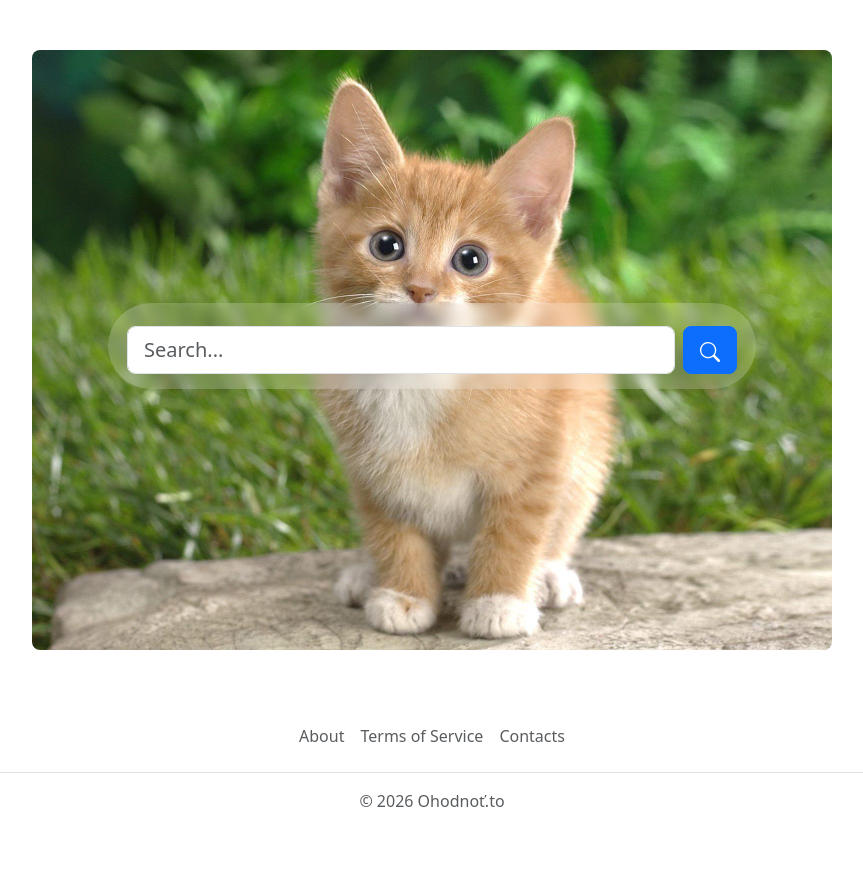
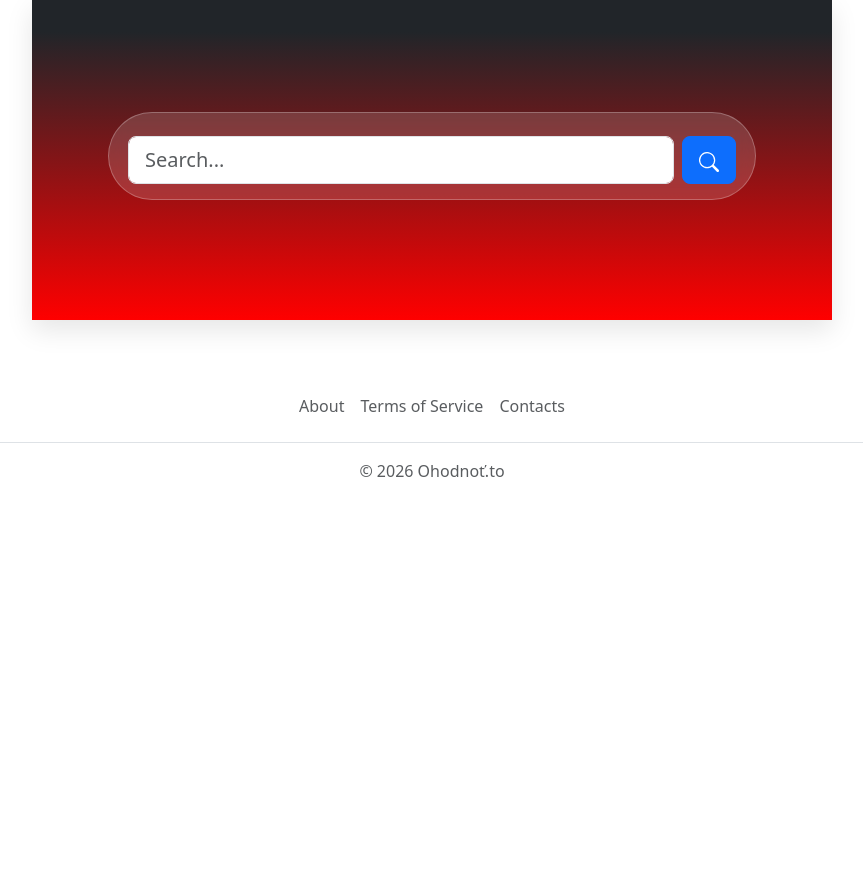
Before and after one commit to gyarab/2025_wt_prj_kvapil, a Django app: page / in a window 1280 px wide. Shown: the part 56-925 px from the top of the page, without its empty margins (208-1071 px from the left). After the commit the page ends 533 px from the top, so only its background shows below. Run offline with Django 5.2, Linux system fonts and the light colour scheme.

Commit message:
Made the home screen look much nicer (finally with a gradient); added API playground (not working yet)

```diff
--- a/prj/app/templates/base.html
+++ b/prj/app/templates/base.html
@@ -45,8 +45,12 @@
             </div>
         </div>
     </nav>
-    {% block content %}
-    {% endblock %}
+
+    <div>
+        {% block content %}
+        {% endblock %}
+    </div>
+
     <div class="container">
         <footer class="py-3 my-4">
             <ul class="nav justify-content-center border-bottom pb-3 mb-3">
--- a/prj/app/templates/home.html
+++ b/prj/app/templates/home.html
@@ -2,56 +2,50 @@
 {% load static %}
 {% block content %}
 <style>
-    /* Container that holds both the image and the input */
-    .hero-container {
-        position: relative;
+.hero-container {
+    position: relative;
+    width: 100%;
+    max-width: 800px;
+    margin: 0px auto 50px auto;
+}
+    .hero-gradient-bg {
         width: 100%;
-        max-width: 800px; /* Adjust based on your layout */
-        margin: 50px auto;
+        height: 320px;
+        background: linear-gradient(to bottom, #212529 10%, #ff0000 100%);
+        box-shadow: 0 10px 25px rgba(0, 0, 0, 0.1);
     }
-
-    /* The background image */
-    .mnauimg {
-        width: 100%;
-        height: auto;
-        display: block;
-        border-radius: 8px; /* Optional: adds rounded corners */
-    }
-
-    /* The overlaying search bar */
     .search-overlay {
         position: absolute;
         top: 50%;
         left: 50%;
         transform: translate(-50%, -50%);
-        width: 80%; /* Adjust how wide you want the search bar to be */
+        width: 80%;
         z-index: 2;
     }
-
-    /* Optional: semi-transparent background for the row to pop */
     .search-row {
-        background: rgba(255, 255, 255, 0.2);
+        background: rgba(255, 255, 255, 0.15);
         padding: 15px;
         border-radius: 50px;
-        backdrop-filter: blur(5px); /* Glossy effect */
+        backdrop-filter: blur(8px);
+        border: 1px solid rgba(255, 255, 255, 0.25);
     }
 </style>
 
 <div>
-    <h1 hidden>Welcome to Ohodnoť.to</h1>
-
     <div class="hero-container">
-        <img src="{% static 'mnau.png' %}" alt="Mňau" class="mnauimg">
+        <div class="hero-gradient-bg"></div>
 
         <div class="search-overlay">
-            <div class="row g-2 justify-content-center align-items-center search-row sticky-bottom">
+            <div class="row g-2 justify-content-center align-items-center search-row">
                 <div class="col">
                     <input type="text" class="form-control form-control-lg" placeholder="Search...">
                 </div>
                 <div class="col-auto">
                     <button class="btn btn-primary btn-lg">
-                        <svg xmlns="http://www.w3.org/2000/svg" width="20" height="20" fill="currentColor" class="bi bi-search" viewBox="0 0 16 16">
-                            <path d="M11.742 10.344a6.5 6.5 0 1 0-1.397 1.398h-.001q.044.06.098.115l3.85 3.85a1 1 0 0 0 1.415-1.414l-3.85-3.85a1 1 0 0 0-.115-.1zM12 6.5a5.5 5.5 0 1 1-11 0 5.5 5.5 0 0 1 11 0" />
+                        <svg xmlns="http://www.w3.org/2000/svg" width="20" height="20" fill="currentColor"
+                            class="bi bi-search" viewBox="0 0 16 16">
+                            <path
+                                d="M11.742 10.344a6.5 6.5 0 1 0-1.397 1.398h-.001q.044.06.098.115l3.85 3.85a1 1 0 0 0 1.415-1.414l-3.85-3.85a1 1 0 0 0-.115-.1zM12 6.5a5.5 5.5 0 1 1-11 0 5.5 5.5 0 0 1 11 0" />
                         </svg>
                     </button>
                 </div>
--- a/prj/app/views.py
+++ b/prj/app/views.py
@@ -16,3 +16,6 @@ def render_movie(request, movie_id):
 
 def render_tos(request):
     return render(request, "tos.html")
+
+def render_api_playground(request):
+    return render(request, "api_playground.html")
--- a/prj/prj/urls.py
+++ b/prj/prj/urls.py
@@ -7,6 +7,7 @@ urlpatterns = [
     path('admin/', admin.site.urls),
     path('about/', views.render_about, name="about"),
     path('tos/', views.render_tos, name="tos"),
+    path('api_playground/', views.render_api_playground, name="api_playground"),
     path("api/", api.urls),
     path('', views.render_home, name="home"),
     #path("api/movie/", views.render_movies, name="movies"),
```
Also changed, not shown: prj/app/templates/api_playground.html (added, +45 -0 lines).
